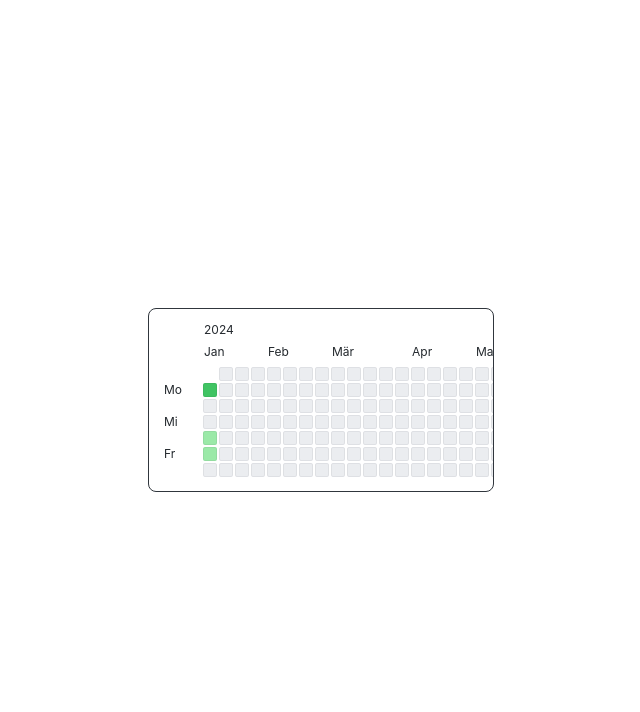
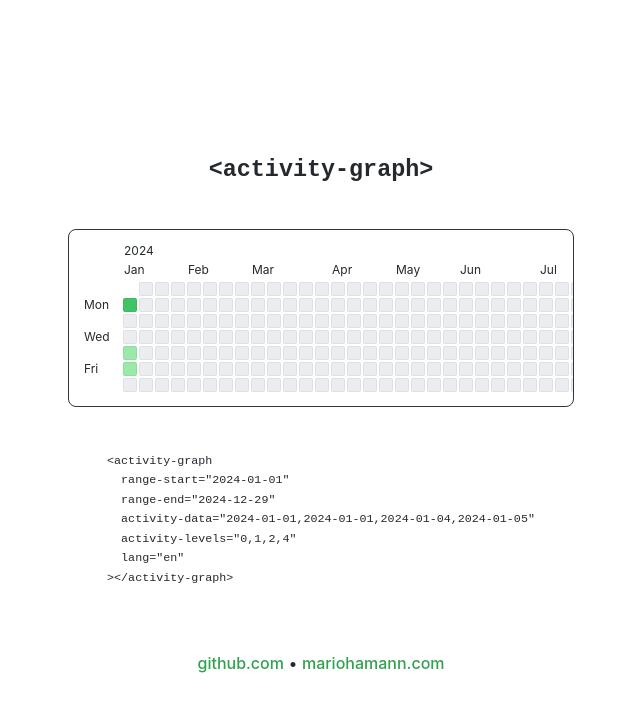
Before and after one commit to mariohamann/activity-graph, a website built with Vite: page index.html in a window 1280 px wide. Shown: the whole page, without its empty margins (319-959 px from the left). Built offline with nearby package versions, Linux system fonts and the light colour scheme.

Commit message:
optimize site

```diff
--- a/activity-graph.js
+++ b/activity-graph.js
@@ -111,7 +111,7 @@ class ActivityGraph extends HTMLElement {
 			}
 			activity-graph th.year,
 			activity-graph th.month {
-				height: 1.5em;
+				height: 1.25em;
 			}
 			activity-graph th span {
 				clip-path: none;
--- a/index.html
+++ b/index.html
@@ -7,15 +7,31 @@
 		<link rel="stylesheet" href="/style.css" />
 	</head>
 	<body>
-		<div class="wrapper">
-			<activity-graph
-				range-start="2024-01-01"
-				range-end="2024-12-29"
-				activity-data="2024-01-01,2024-01-01,2024-01-04,2024-01-05"
-				activity-levels="0,1,2,4"
-				week-start="2"
-				lang="de"
-			></activity-graph>
+		<h1><code>&lt;activity-graph&gt;</code></h1>
+		<activity-graph
+			range-start="2024-01-01"
+			range-end="2024-12-31"
+			activity-data="2024-01-01,2024-01-01,2024-01-04,2024-01-05"
+			activity-levels="0,1,2,4"
+			lang="en"
+		></activity-graph>
+		<pre>
+      <code>
+&lt;activity-graph
+  range-start="2024-01-01"
+  range-end="2024-12-29"
+  activity-data="2024-01-01,2024-01-01,2024-01-04,2024-01-05"
+  activity-levels="0,1,2,4"
+  lang="en"
+&gt;&lt;/activity-graph&gt;
+      </code>
+    </pre>
+		<div>
+			<a href="https://github.com/mariohamann/activity-graph"
+				>github.com</a
+			>
+			<span>•</span>
+			<a href="https://mariohamann.com">mariohamann.com</a>
 		</div>
 		<script type="module" src="/activity-graph.js"></script>
 	</body>
--- a/style.css
+++ b/style.css
@@ -4,7 +4,7 @@
 	font-weight: 400;
 
 	color-scheme: light dark;
-	color: rgba(255, 255, 255, 0.87);
+	color: var(--activity-graph-text-color);
 	background-color: rgb(13, 17, 23);
 
 	font-synthesis: none;
@@ -15,31 +15,29 @@
 
 a {
 	font-weight: 500;
-	color: #646cff;
+	color: var(--activity-graph-level-3-bg);
 	text-decoration: inherit;
 }
 a:hover {
-	color: #535bf2;
+	color: var(--activity-graph-level-2-bg);
 }
 
 body {
 	margin: 0;
 	display: flex;
+	flex-direction: column;
+	gap: 24px;
 	place-items: center;
 	justify-content: center;
 	min-width: 320px;
 	min-height: 100vh;
 }
-
-.wrapper {
+body activity-graph {
+	padding: 12px;
 	border-radius: 8px;
 	border: solid 1px rgb(48, 54, 61);
-	font-size: 10px;
-}
-
-.wrapper activity-graph {
-	padding: 12px;
-	width: 320px;
+	font-size: 12px;
+	width: 480px;
 }
 
 activity-graph table {
@@ -47,16 +45,20 @@ activity-graph table {
 }
 
 h1 {
-	font-size: 3.2em;
+	font-size: 2em;
 	line-height: 1.1;
+}
+
+pre {
+	margin: 0;
+}
+
+code {
+	font-size: 0.9em;
 }
 
 @media (prefers-color-scheme: light) {
 	:root {
-		color: #213547;
 		background-color: #ffffff;
 	}
-	a:hover {
-		color: #747bff;
-	}
 }
```
